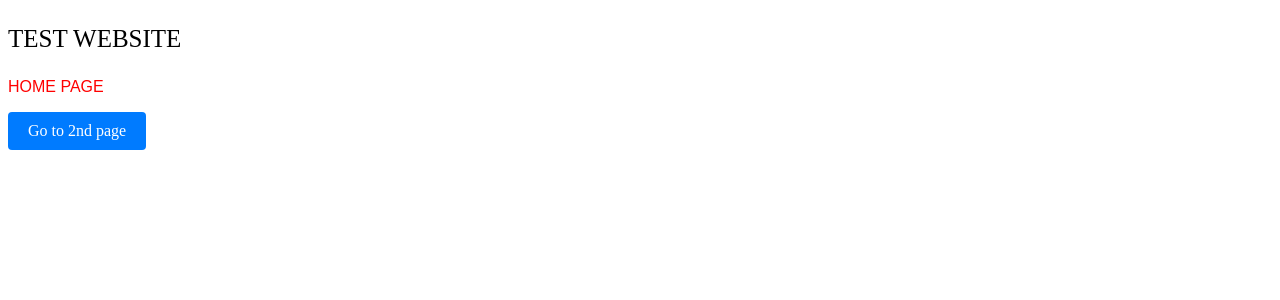
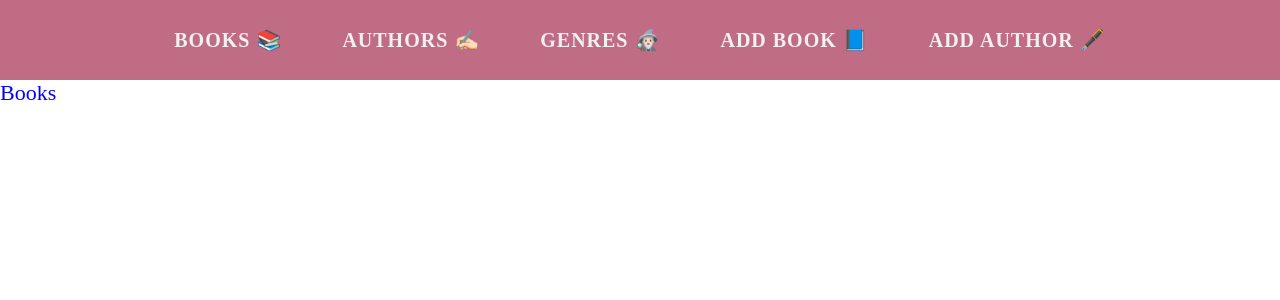
Before and after one commit to MichaelT-W23/bookql-website, a Vue app: page / in a window 1280 px wide. Shown: the top 300 px of the page. Built offline with nearby package versions, Linux system fonts and the light colour scheme.

Commit message:
NavBar working

```diff
--- a/src/App.vue
+++ b/src/App.vue
@@ -1,17 +1,26 @@
 <template>
-	<p class="test-header">TEST WEBSITE</p>
-	<router-view />
+	<NavBar></NavBar>
+
+	<div class="main-view">
+		<router-view />
+	</div>
 </template>
 
 
 <script setup>
-
+import NavBar from './components/NavBar.vue';
 </script>
 
 
-<style scoped>
-.test-header {
-	font-size: 25px;
+<style>
+* {
+  padding: 0;
+  margin: 0;
+  box-sizing: border-box;
+}
+
+.main-view {
+	padding-top: 80px;
 }
 
 </style>
--- /dev/null
+++ b/src/components/NavBar.vue
@@ -0,0 +1,76 @@
+<template>
+  <nav class="navbar">
+    <div class="nav-container">
+      <div class="nav-links">
+        <router-link
+          v-for="link in links"
+          :key="link.path"
+          :to="link.path"
+          class="nav-link"
+        >
+          {{ link.name }}
+        </router-link>
+      </div>
+    </div>
+  </nav>
+</template>
+
+<script setup>
+import { ref } from 'vue';
+
+const links = ref([
+  { name: 'Books 📚', path: '/' },
+  { name: 'Authors ✍🏻', path: '/authors' },
+  { name: 'Genres 🧙🏻‍♂️', path: '/genres' },
+  { name: 'Add Book 📘', path: '/add-book' },
+  { name: 'Add Author 🖋️', path: '/add-author' }
+]);
+
+</script>
+
+<style scoped>
+.navbar {
+  background: #C06C84;
+  width: 100%;
+  position: fixed;
+  height: 80px;
+  top: 0;
+  left: 0;
+  z-index: 1000;
+}
+
+.nav-container {
+  display: flex;
+  justify-content: center;
+  align-items: center;
+  height: 100%; /* Ensures vertical centering */
+  max-width: 1200px;
+  margin: 0 auto;
+}
+
+.nav-links {
+  display: flex;
+  align-items: center;
+  gap: 20px;
+}
+
+.nav-link {
+  padding: 12px 20px;
+  font-size: 20px;
+  font-weight: 600;
+  color: #f1f1f1;
+  text-decoration: none;
+  border-radius: 6px;
+  text-transform: uppercase;
+  letter-spacing: 1px;
+  display: flex;
+  align-items: center;
+  justify-content: center;
+  height: 100%;
+}
+
+.nav-link:hover {
+  background: #F4A261;
+}
+
+</style>
--- a/src/components/RouterBtn.vue
+++ /dev/null
@@ -1,42 +0,0 @@
-<template>
-	<router-link :to="path" class="button">
-		{{ buttonText }}
-	</router-link>
-</template>
-
-
-<script setup>
-
-const props = defineProps({
-	path: {
-		type: String,
-		required: true
-	},
-	buttonText: {
-		type: String,
-		required: true
-	}
-});
-
-</script>
-
-
-<style scoped>
-
-.button {
-	display: inline-block;
-	padding: 10px 20px;
-	color: white;
-	background-color: #007bff;
-	border: none;
-	border-radius: 4px;
-	text-align: center;
-	text-decoration: none;
-	font-size: 16px;
-}
-
-.button:hover {
-	background-color: #0056b3;
-}
-
-</style>
--- /dev/null
+++ b/src/views/AddAuthor.vue
@@ -0,0 +1,17 @@
+<template>
+  <p class="page-title">Add Author</p>
+</template>
+
+
+<script setup>
+
+</script>
+
+
+<style scoped>
+.page-title {
+  color: orange;
+  font-size: 22px;
+}
+
+</style>
--- /dev/null
+++ b/src/views/AddBook.vue
@@ -0,0 +1,17 @@
+<template>
+  <p class="page-title">Add Book</p>
+</template>
+
+
+<script setup>
+
+</script>
+
+
+<style scoped>
+.page-title {
+  color: purple;
+  font-size: 22px;
+}
+
+</style>
--- /dev/null
+++ b/src/views/Authors.vue
@@ -0,0 +1,17 @@
+<template>
+  <p class="page-title">Authors</p>
+</template>
+
+
+<script setup>
+
+</script>
+
+
+<style scoped>
+.page-title {
+  color: green;
+  font-size: 22px;
+}
+
+</style>
--- /dev/null
+++ b/src/views/Books.vue
@@ -0,0 +1,17 @@
+<template>
+  <p class="page-title">Books</p>
+</template>
+
+
+<script setup>
+
+</script>
+
+
+<style scoped>
+.page-title {
+  color:blue;
+  font-size: 22px;
+}
+
+</style>
--- /dev/null
+++ b/src/views/Genres.vue
@@ -0,0 +1,17 @@
+<template>
+  <p class="page-title">Genres</p>
+</template>
+
+
+<script setup>
+
+</script>
+
+
+<style scoped>
+.page-title {
+  color:red;
+  font-size: 22px;
+}
+
+</style>
--- a/src/views/Home.vue
+++ /dev/null
@@ -1,22 +0,0 @@
-<template>
-	<p class="title">HOME PAGE</p>
-	<LinkBtn
-		:path="'/second-page'"
-		:buttonText="'Go to 2nd page'">
-	</LinkBtn>
-</template>
-
-
-<script setup>
-import LinkBtn from '../components/RouterBtn.vue';
-</script>
-
-
-<style scoped>
-
-.title {
-	color: red;
-	font-family: Arial, sans-serif;
-}
-
-</style>
--- a/src/views/SecondPage.vue
+++ /dev/null
@@ -1,22 +0,0 @@
-<template>
-	<p class="title">Second Page</p>
-	<LinkBtn
-		:path="'/'"
-		:buttonText="'Go to Home page'">
-	</LinkBtn>
-</template>
-
-
-<script setup>
-import LinkBtn from '../components/RouterBtn.vue';
-</script>
-
-
-<style scoped>
-
-.title {
-	color: purple;
-	font-family: Arial, sans-serif;
-}
-
-</style>
```
Also changed, not shown: src/router/index.js (+20 -5 lines).
